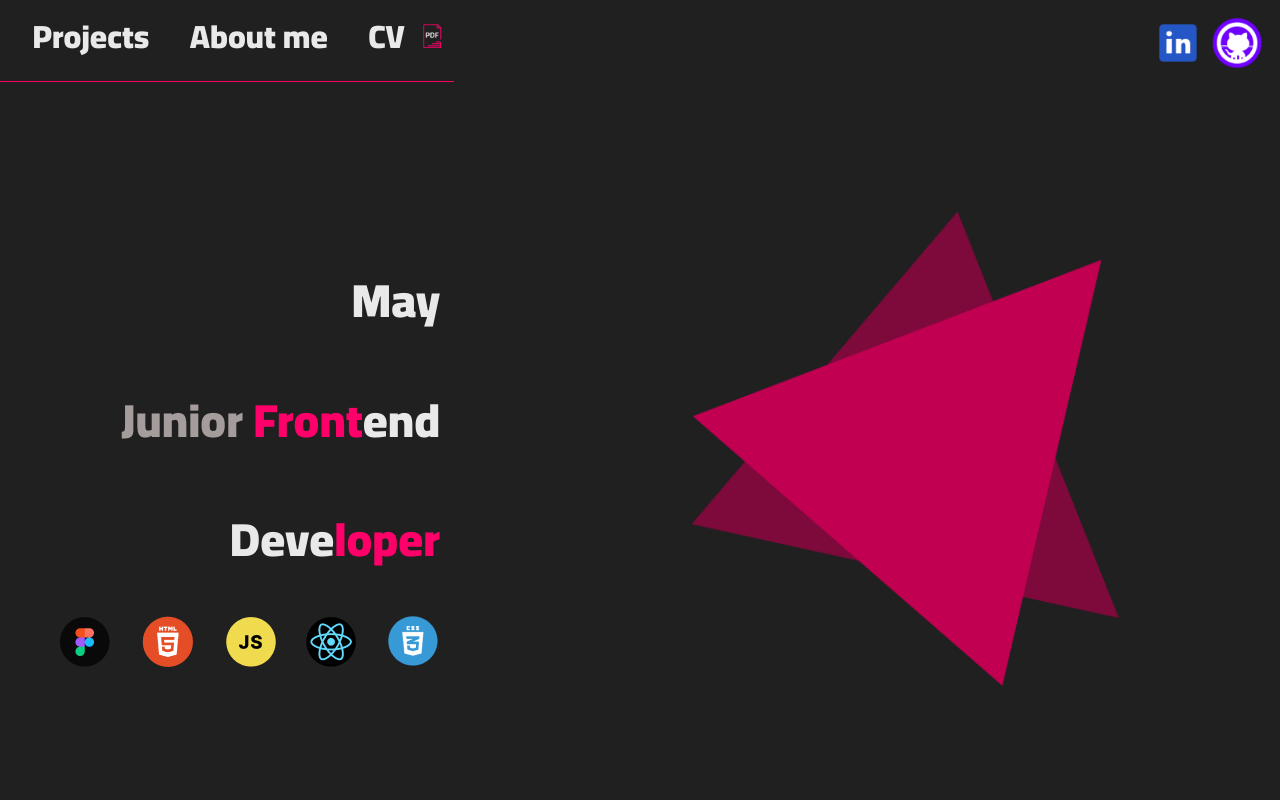
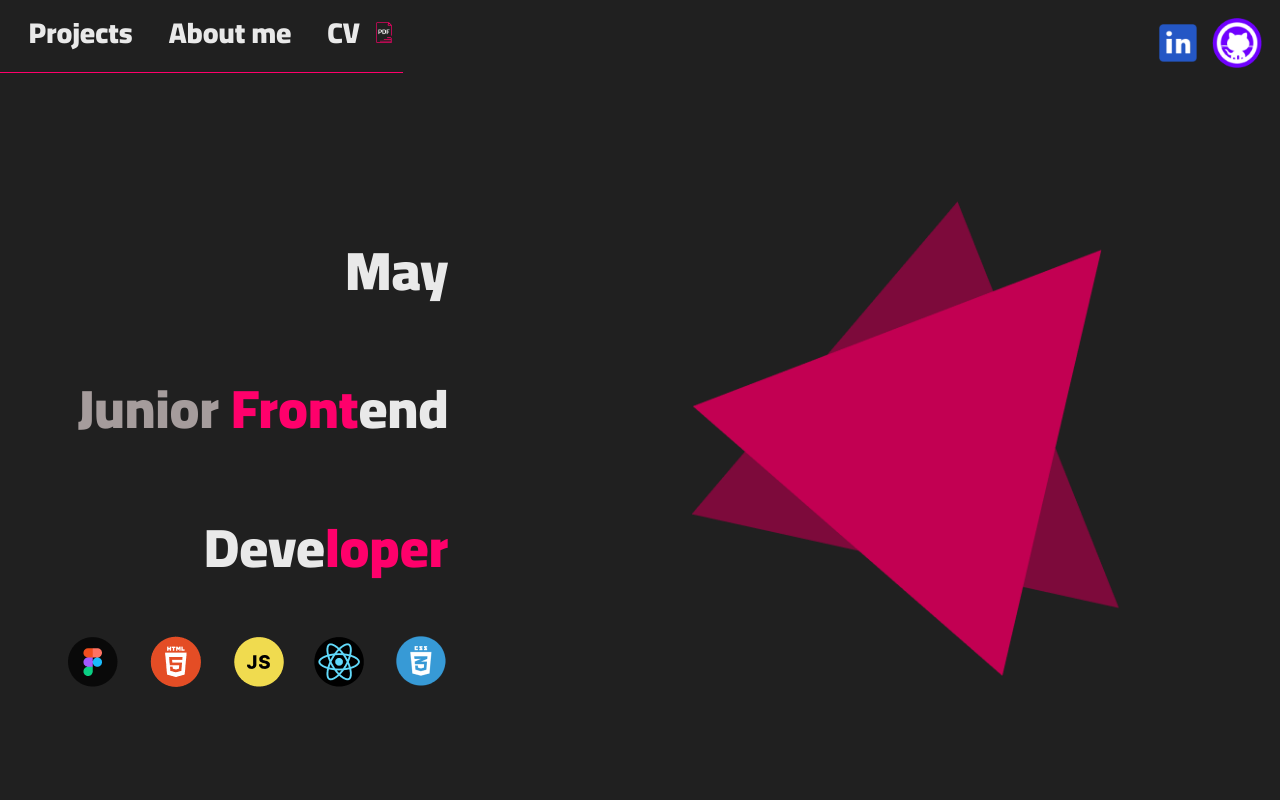
Before and after one commit to Maykodehode/mayportfolio, a React (Create React App) app: page / in a window 1280 px wide. Shown: the top 800 px of the page. Built offline with nearby package versions, Linux system fonts and the light colour scheme.

Commit message:
update css

```diff
--- a/src/App.css
+++ b/src/App.css
@@ -55,7 +55,7 @@ a:focus {
 /* ======================================================================================================== */
 .NavbarOne {
   display: flex;
-  font-size: 0.9em;
+  font-size: 0.8em;
   gap: 2.5em;
   margin-left: 2em;
   margin-top: -1em;
@@ -92,8 +92,8 @@ a:focus {
 .title {
   align-self: center;
   text-align: right;
-  font-size: 1.3em;
-  margin-right: 5em;
+  font-size: 1.7rem;
+  margin-right: 4em;
 }
 
 .graytext {
@@ -324,10 +324,10 @@ a:focus {
 
 .githubbuttontext {
   margin: auto;
-  margin-left: 0.1em;
+  margin-left: -0.6em;
   color: #e9e9e9;
   font-weight: 500;
-  font-size: 1em;
+  font-size: 1rem;
 }
 
 /* ======================================================================================================== */
```
